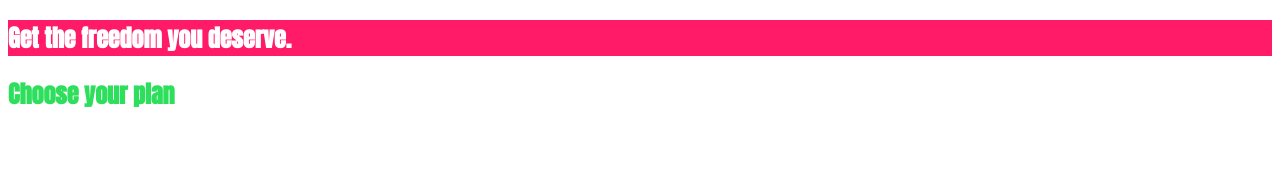
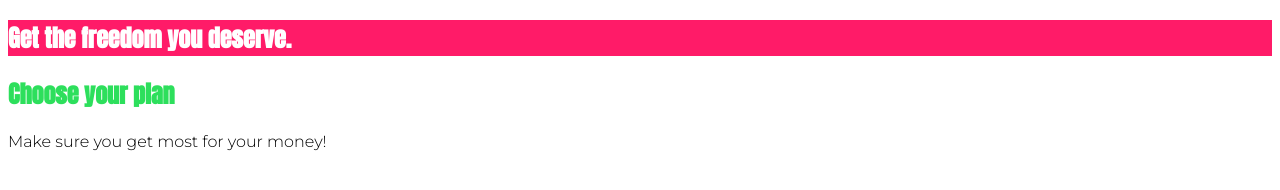
Before and after one commit to riteshpuj2013/my-css, a plain HTML site: page index.html in a window 1280 px wide. Drawn offline with Linux system fonts and the light colour scheme.

Commit message:
use inheritance to apply font to all childrens of body tag

```diff
--- a/index.html
+++ b/index.html
@@ -7,6 +7,10 @@
     <link rel="shortcut icon" href="favicon.png" />
     <link
       href="https://fonts.googleapis.com/css2?family=Anton&display=swap"
+      rel="stylesheet"
+    />
+    <link
+      href="https://fonts.googleapis.com/css2?family=Montserrat:wght@300&display=swap"
       rel="stylesheet"
     />
     <link rel="stylesheet" href="./main.css" />
@@ -19,6 +23,7 @@
       </section>
       <section id="plans">
         <h1 class="section-title">Choose your plan</h1>
+        <p>Make sure you get most for your money!</p>
       </section>
     </main>
   </body>
--- a/main.css
+++ b/main.css
@@ -10,3 +10,7 @@ h1 {
 .section-title {
   color: #2ddf5c;
 }
+
+body {
+  font-family: "Montserrat", sans-serif;
+}
```
